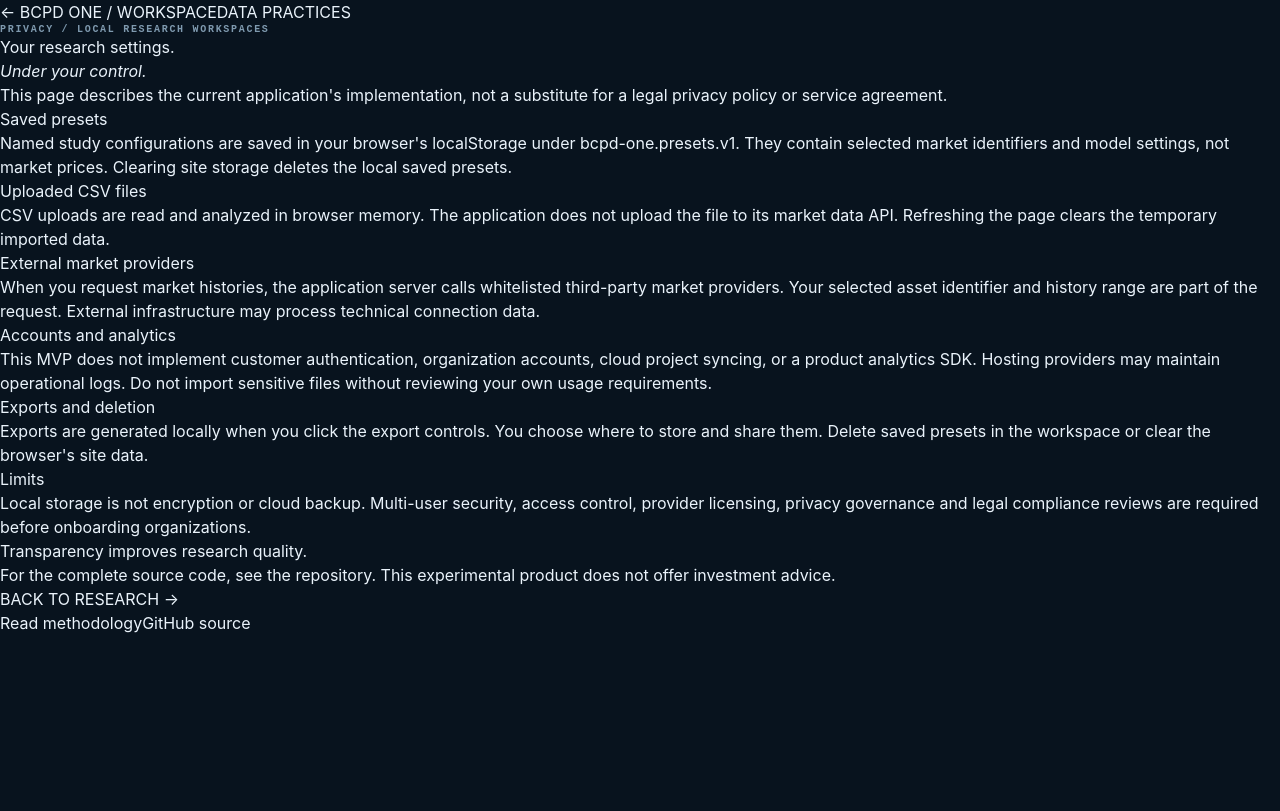
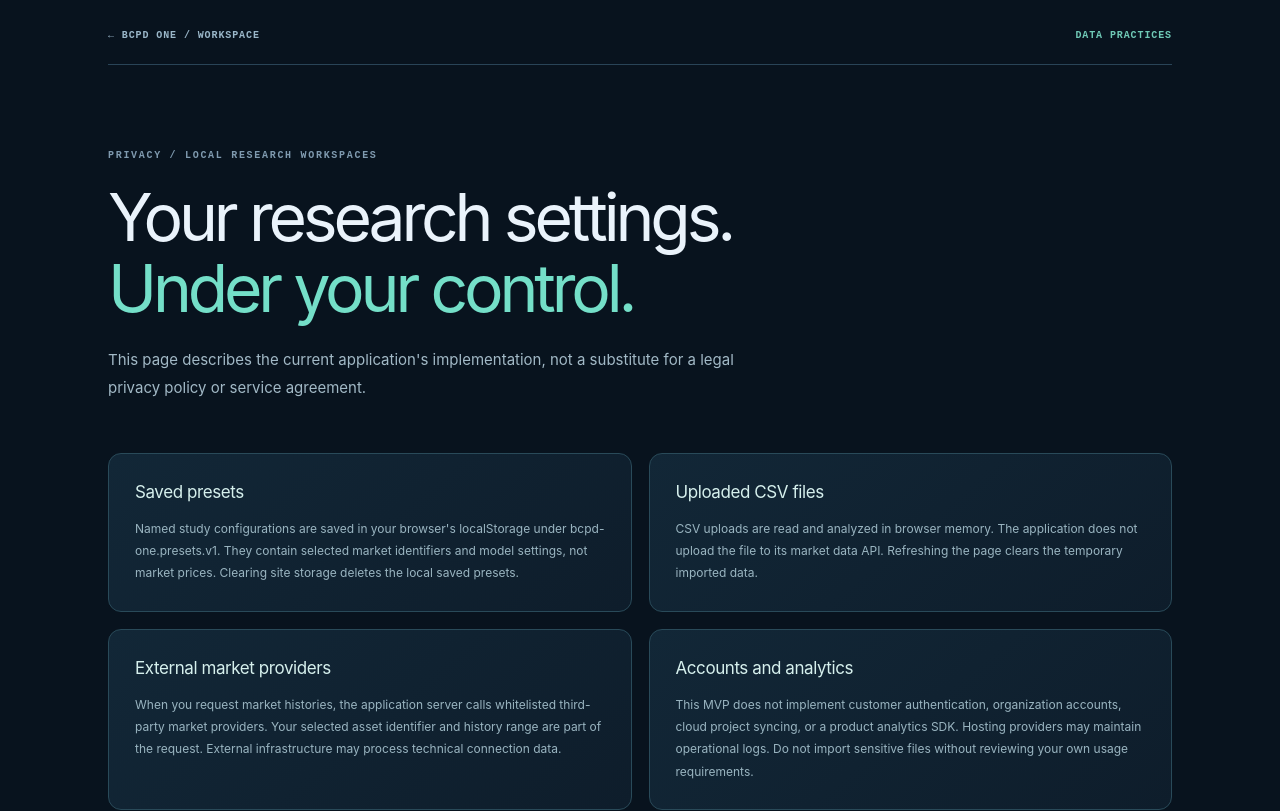
Before and after one commit to HuLaxx/BCPD, a Next.js app: page /privacy in a window 1280 px wide. Shown: the top 811 px of the page. Built offline with nearby package versions, Linux system fonts and the light colour scheme.

Commit message:
style(docs): finish methodology and privacy experience; document report exports

```diff
--- a/app/globals.css
+++ b/app/globals.css
@@ -61,3 +61,21 @@ a{text-decoration:none;color:inherit}button,input,select{font:inherit}button{cur
 .evidence-empty{font-size:11px;color:#7f9eaf;margin:10px 0;line-height:1.6}
 @media(max-width:900px){.evidence-item{grid-template-columns:1fr 1fr}}
 @media(max-width:650px){.preset-panel{padding:18px 15px}.preset-name-label{width:100%}.preset-controls input{min-width:0;width:100%;flex:auto}.preset-apply{font-size:8px}.evidence-item{grid-template-columns:1fr 1fr;gap:16px}}
+
+/* Product information, privacy, and scientific methodology pages */
+.info-page{min-height:100vh;max-width:1120px;margin:auto;padding:30px 28px 60px}
+.info-nav{display:flex;align-items:center;justify-content:space-between;gap:20px;padding:0 0 23px;border-bottom:1px solid #294457;font:700 10px ui-monospace,monospace;letter-spacing:.09em;color:#9ab7c9}
+.info-nav a:hover,.info-footer a:hover{color:#6fe1cc}.info-nav span{color:#6fc9b6}
+.info-hero{max-width:850px;padding:85px 0 50px}.info-hero h1{font-size:clamp(38px,5.8vw,66px);line-height:1.08;letter-spacing:-.063em;margin:21px 0}.info-hero h1 em{color:#74dfc8;font-style:normal}
+.info-hero>p:not(.section-kicker){font-size:15px;line-height:1.9;color:#a2b9c6;max-width:660px}
+.info-grid{display:grid;grid-template-columns:repeat(2,minmax(0,1fr));gap:17px}
+.info-card{background:linear-gradient(140deg,#122737,#0e1d2b);border:1px solid #294a59;border-radius:13px;padding:26px}
+.info-card h2{font-size:17px;letter-spacing:-.025em;color:#d6f0ed;margin:0 0 13px}
+.info-card p{font-size:12px;line-height:1.85;color:#9ab5c1;margin:0}
+.info-banner{background:linear-gradient(110deg,#19413f,#102937);border:1px solid #3a7970;padding:31px;border-radius:14px;margin-top:26px}
+.info-banner h2{font-size:22px;letter-spacing:-.035em;margin:0 0 11px}.info-banner p{font-size:12px;line-height:1.9;color:#b5d0ce;max-width:790px}
+.info-banner a,.info-back{display:inline-block;margin-top:15px;border:1px solid #83d6c5;border-radius:7px;color:#092c32;background:#81d9c7;font:800 10px ui-monospace,monospace;padding:12px 17px;letter-spacing:.08em}
+.info-footer{display:flex;align-items:center;gap:25px;margin-top:32px;border-top:1px solid #294457;padding-top:21px;color:#88a8b7;font:700 10px ui-monospace,monospace}
+.inline-link{color:#9ce9d6;text-decoration:underline;text-underline-offset:3px}
+.workspace-footer a:hover{color:#9ce9d6}
+@media(max-width:650px){.info-page{padding:18px 14px 35px}.info-nav{font-size:8px}.info-hero{padding:55px 0 35px}.info-grid{grid-template-columns:1fr}.info-card{padding:22px}.info-banner{padding:23px}.info-hero>p:not(.section-kicker){font-size:13px}}
```
Also changed, not shown: 1 other file (tests, documents, lock files or other folders).
